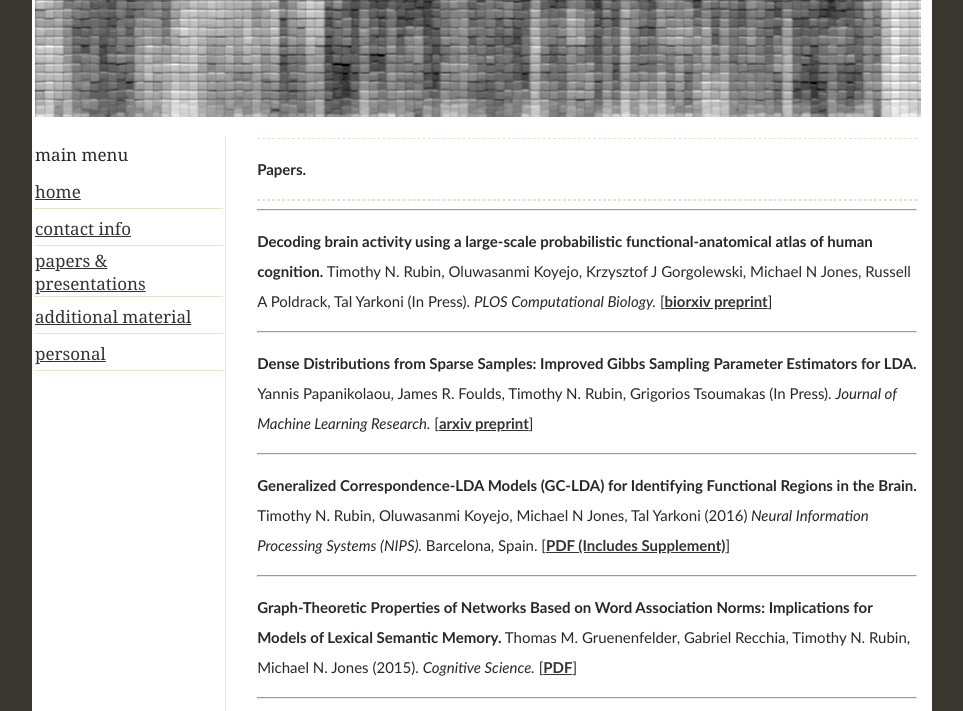
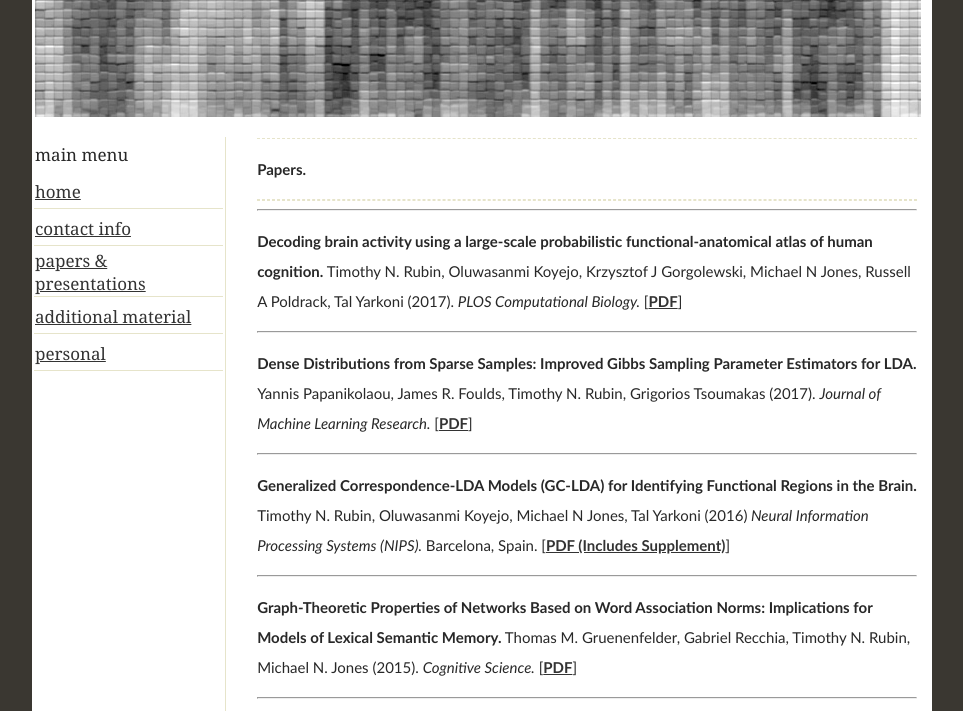
Before and after one commit to timothyrubin/timothyrubin.github.io, a plain HTML site: page papers.html in a window 1280 px wide. Shown: the part 74-785 px from the top of the page, without its empty margins (158-1121 px from the left). Drawn offline with Linux system fonts and the light colour scheme.

Commit message:
updated papers

```diff
--- a/papers.html
+++ b/papers.html
@@ -32,16 +32,16 @@
                 <hr />
 
 					<p> <b>Decoding brain activity using a large-scale probabilistic functional-anatomical atlas of human cognition.</b>
-                     Timothy N. Rubin, Oluwasanmi Koyejo, Krzysztof J Gorgolewski, Michael N Jones, Russell A Poldrack, Tal Yarkoni (In Press).
+                     Timothy N. Rubin, Oluwasanmi Koyejo, Krzysztof J Gorgolewski, Michael N Jones, Russell A Poldrack, Tal Yarkoni (2017).
                      <em>PLOS Computational Biology.</em>
-                     [<b><a href="http://biorxiv.org/content/early/2016/06/18/059618">biorxiv preprint</a></b>] </p>
+                     [<b><a href="Files/Rubin_etal_2017_PLOS_Proof.pdf">PDF</a></b>] </p>
 
                 <hr />
 
 					<p> <b>Dense Distributions from Sparse Samples: Improved Gibbs Sampling Parameter Estimators for LDA.</b>
-                     Yannis Papanikolaou, James R. Foulds, Timothy N. Rubin, Grigorios Tsoumakas (In Press).
+                     Yannis Papanikolaou, James R. Foulds, Timothy N. Rubin, Grigorios Tsoumakas (2017).
 					 <em>Journal of Machine Learning Research.</em>
-                     [<b><a href="http://arxiv.org/abs/1505.02065">arxiv preprint</a></b>] </p>
+                     [<b><a href="Files/Papanikolaou_et_al_JMLR_2017.pdf">PDF</a></b>] </p>
 
 
                 <hr />
```
Also changed, not shown: 3 other files.
